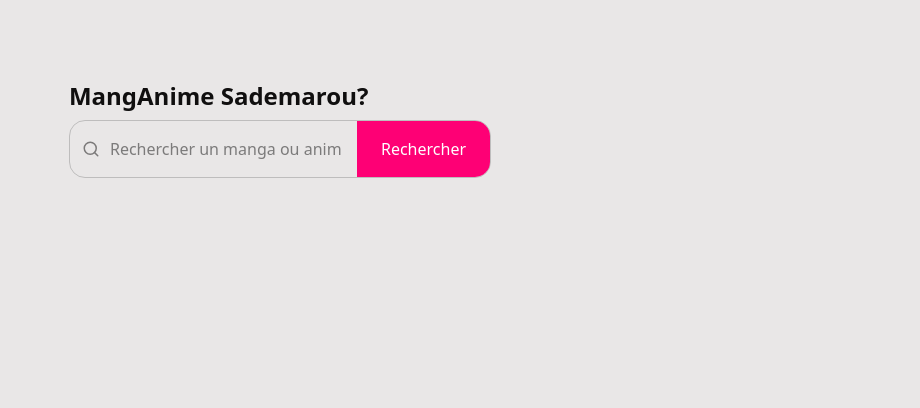
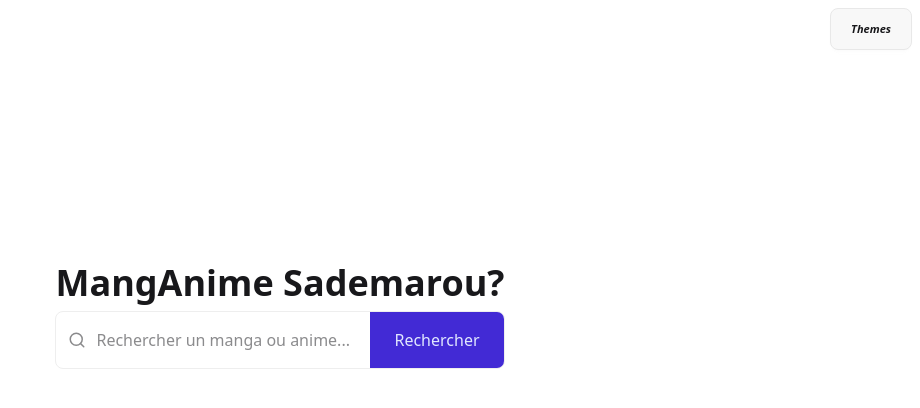
Before and after one commit to Matty-H/MangAnimeDB, a React (Vite) app: page / in a window 1280 px wide. Shown: the top 408 px of the page, without its empty margins (360-1280 px from the left). Built offline with nearby package versions, Linux system fonts and the light colour scheme.

Commit message:
Add theme selector

```diff
--- a/frontend/src/components/home/home.tsx
+++ b/frontend/src/components/home/home.tsx
@@ -3,9 +3,9 @@ import SearchBar from '../searchBar/searchBar';
 
 function Home() {
   return (
-    <div className="min-h-screen flex justify-center p-8">
+    <div className="min-h-screen flex justify-center items-center p-8 pb-50">
       <div className="p-12">
-        <header className="text-2xl font-semibold mb-2">
+        <header className="text-4xl max-w-3xl mx-auto text-center font-semibold mb-2">
           <h1>MangAnime Sademarou?</h1>
         </header>
         <main>
--- a/frontend/src/components/workInfo/ui/badge.tsx
+++ b/frontend/src/components/ui/badge.tsx
@@ -1,5 +1,5 @@
 import React from 'react';
-import { WorkStatus, AnimeFidelity, RelationType } from '../../../types';
+import { WorkStatus, AnimeFidelity, RelationType } from '../../types';
 import { Play, Square, Pause, XCircle, CheckCircle, X, PenTool, Info } from 'lucide-react';
 
 export type BadgeVariant =
--- /dev/null
+++ b/frontend/src/components/ui/header.tsx
@@ -0,0 +1,67 @@
+import React, { useEffect, useState } from "react";
+
+const themes = [
+  { name: "light", color: "#FFFFFF" },
+  { name: "cupcake", color: "#F3C5C5" },
+  { name: "bumblebee", color: "#F7D800" },
+  { name: "emerald", color: "#10B981" },
+  { name: "corporate", color: "#3B82F6" },
+  { name: "synthwave", color: "#8A2BE2" },
+  { name: "retro", color: "#FF6347" },
+  { name: "cyberpunk", color: "#00F9A8" },
+  { name: "valentine", color: "#FF1493" },
+  { name: "halloween", color: "#FF4500" },
+  { name: "garden", color: "#4CAF50" },
+  { name: "forest", color: "#2E8B57" },
+  { name: "lofi", color: "#D3D3D3" },
+  { name: "pastel", color: "#FFD1DC" },
+  { name: "fantasy", color: "#D4AF37" },
+  { name: "wireframe", color: "#D3D3D3" },
+  { name: "luxury", color: "#000000" },
+  { name: "dracula", color: "#282A36" },
+  { name: "cmyk", color: "#F6A800" },
+  { name: "autumn", color: "#F4A300" },
+  { name: "business", color: "#1E40AF" },
+  { name: "night", color: "#1E1E1E" },
+  { name: "coffee", color: "#6B4226" },
+  { name: "winter", color: "#00BFFF" },
+  { name: "dim", color: "#2F4F4F" },
+  { name: "nord", color: "#2E3440" },
+  { name: "sunset", color: "#FF6347" },
+  { name: "caramellatte", color: "#D2B48C" },
+  { name: "silk", color: "#F5F5F5" },
+];
+
+const ThemeSelector = () => {
+  const [selectedTheme, setSelectedTheme] = useState(() => {
+    return localStorage.getItem("selectedTheme") || "light";
+  });
+
+  useEffect(() => {
+    document.documentElement.setAttribute("data-theme", selectedTheme);
+    localStorage.setItem("selectedTheme", selectedTheme);
+  }, [selectedTheme]);
+
+  return (
+    <div className="absolute top-2 right-2 z-50">
+      <details className="dropdown dropdown-left dropdown-start">
+        <summary className="btn btn-xs italic rounded-lg p-5">Themes</summary>
+        <div className="dropdown-content bg-base-100 border border-base-300 rounded-lg shadow-md p-3 flex gap-2 max-h-sm">
+          {themes.map(({ name, color }) => (
+            <button
+              key={name}
+              onClick={() => setSelectedTheme(name)}
+              title={name}
+              className={`w-5 h-5 rounded-full border ${
+                selectedTheme === name ? "border-black" : "border-gray-300"
+              } hover:opacity-80 cursor-pointer`}
+              style={{ backgroundColor: color }}
+            />
+          ))}
+        </div>
+      </details>
+    </div>
+  );
+};
+
+export default ThemeSelector;
--- a/frontend/src/components/workInfo/animeInfoCard.tsx
+++ b/frontend/src/components/workInfo/animeInfoCard.tsx
@@ -1,7 +1,7 @@
 import React, { useState } from 'react';
 import { AnimeWork, WorkStatus, AnimeFidelity, RelationType, AdaptationType } from '../../types';
 import { Info, Calendar, Tv, Film, BarChart2, Plus, Pencil, Check, X } from 'lucide-react';
-import Badge from './ui/badge';
+import Badge from '../ui/badge';
 
 interface AnimeInfoCardProps {
   anime?: AnimeWork;
@@ -51,53 +51,6 @@ const AnimeInfoCard: React.FC<AnimeInfoCardProps> = ({
     : (anime.status === WorkStatus.ONGOING ? 'présent' : 'N/A');
   const airYears = startYear === endYear ? startYear : `${startYear} - ${endYear}`;
 
-  const handleSaveAnime = async () => {
-    if (!editedAnime) return;
-
-    try {
-      const res = await fetch(`/api/anime/${anime.id}`, {
-        method: 'PUT',
-        headers: { 'Content-Type': 'application/json' },
-        body: JSON.stringify(editedAnime),
-      });
-
-      const data = await res.json();
-      setApiResponse(JSON.stringify(data, null, 2));
-
-      if (!res.ok) throw new Error(`Erreur: ${res.status}`);
-
-      setIsEditing(false);
-    } catch (err) {
-      console.error('Erreur de mise à jour:', err);
-      setApiResponse(`Erreur: ${err.message}`);
-      alert(`Erreur lors de la sauvegarde: ${err.message}`);
-    }
-  };
-
-  const handleSaveSeason = async (seasonId: string) => {
-    const seasonToUpdate = editedSeasons.find(s => s.id === seasonId);
-    if (!seasonToUpdate) return;
-
-    try {
-      const res = await fetch(`/api/anime/season/${seasonId}`, {
-        method: 'PUT',
-        headers: { 'Content-Type': 'application/json' },
-        body: JSON.stringify(seasonToUpdate),
-      });
-
-      const data = await res.json();
-      setApiResponse(JSON.stringify(data, null, 2));
-
-      if (!res.ok) throw new Error(`Erreur: ${res.status}`);
-
-      setEditingSeasonId(null);
-    } catch (err) {
-      console.error('Erreur de mise à jour de la saison:', err);
-      setApiResponse(`Erreur: ${err.message}`);
-      alert(`Erreur lors de la sauvegarde de la saison: ${err.message}`);
-    }
-  };
-
   const handleFieldChange = (field: keyof AnimeWork, value: any) => {
     if (!editedAnime) return;
     setEditedAnime({ ...editedAnime, [field]: value });
@@ -144,7 +97,7 @@ const AnimeInfoCard: React.FC<AnimeInfoCardProps> = ({
           <div>
             {isEditing ? (
               <div className="flex gap-2">
-                <button className="btn btn-sm btn-success" onClick={handleSaveAnime}>
+                <button className="btn btn-sm btn-success">
                   <Check size={16} /> Sauvegarder
                 </button>
                 <button className="btn btn-sm btn-outline" onClick={() => setIsEditing(false)}>
@@ -359,9 +312,7 @@ const AnimeInfoCard: React.FC<AnimeInfoCardProps> = ({
 
                           <div className="col-span-2 mt-2 flex justify-end gap-2">
                             <button
-                              className="btn btn-sm btn-success"
-                              onClick={() => handleSaveSeason(season.id)}
-                            >
+                              className="btn btn-sm btn-success">
                               <Check size={16} /> Sauvegarder
                             </button>
                             <button
--- a/frontend/src/components/workInfo/mangaInfoCard.tsx
+++ b/frontend/src/components/workInfo/mangaInfoCard.tsx
@@ -1,7 +1,7 @@
 import React, { useState } from 'react';
 import { MangaWork, WorkStatus, MangaPart } from '../../types';
 import { BookOpen, Calendar, BookmarkPlus, Info, Plus, Pencil, Check, X } from 'lucide-react';
-import Badge from './ui/badge';
+import Badge from '../ui/badge';
 
 interface MangaInfoCardProps {
   manga?: MangaWork;
@@ -56,53 +56,6 @@ const MangaInfoCard: React.FC<MangaInfoCardProps> = ({
     : (manga.status === WorkStatus.ONGOING ? 'présent' : 'N/A');
   const publicationYears = startYear === endYear ? startYear : `${startYear} - ${endYear}`;
 
-  const handleSaveManga = async () => {
-    if (!editedManga) return;
-
-    try {
-      const res = await fetch(`/api/manga/${manga.id}`, {
-        method: 'PUT',
-        headers: { 'Content-Type': 'application/json' },
-        body: JSON.stringify(editedManga),
-      });
-
-      const data = await res.json();
-      setApiResponse(JSON.stringify(data, null, 2));
-
-      if (!res.ok) throw new Error(`Erreur: ${res.status}`);
-
-      setIsEditing(false);
-    } catch (err) {
-      console.error('Erreur de mise à jour:', err);
-      setApiResponse(`Erreur: ${err.message}`);
-      alert(`Erreur lors de la sauvegarde: ${err.message}`);
-    }
-  };
-
-  const handleSavePart = async (partId: string) => {
-    const partToUpdate = editedParts.find(p => p.id === partId);
-    if (!partToUpdate) return;
-
-    try {
-      const res = await fetch(`/api/manga/part/${partId}`, {
-        method: 'PUT',
-        headers: { 'Content-Type': 'application/json' },
-        body: JSON.stringify(partToUpdate),
-      });
-
-      const data = await res.json();
-      setApiResponse(JSON.stringify(data, null, 2));
-
-      if (!res.ok) throw new Error(`Erreur: ${res.status}`);
-
-      setEditingPartId(null);
-    } catch (err) {
-      console.error('Erreur de mise à jour de la partie:', err);
-      setApiResponse(`Erreur: ${err.message}`);
-      alert(`Erreur lors de la sauvegarde de la partie: ${err.message}`);
-    }
-  };
-
   const handleFieldChange = (field: keyof MangaWork, value: any) => {
     if (!editedManga) return;
     setEditedManga({ ...editedManga, [field]: value });
@@ -156,7 +109,7 @@ const MangaInfoCard: React.FC<MangaInfoCardProps> = ({
           <div>
             {isEditing ? (
               <div className="flex gap-2">
-                <button className="btn btn-sm btn-success" onClick={handleSaveManga}>
+                <button className="btn btn-sm btn-success">
                   <Check size={16} /> Sauvegarder
                 </button>
                 <button className="btn btn-sm btn-outline" onClick={() => setIsEditing(false)}>
@@ -333,7 +286,7 @@ const MangaInfoCard: React.FC<MangaInfoCardProps> = ({
                             </div>
                           </div>
                           <div className="flex gap-2 items-start">
-                            <button className="btn btn-sm btn-success" onClick={() => handleSavePart(part.id)}>
+                            <button className="btn btn-sm btn-success">
                               <Check size={16} />
                             </button>
                             <button className="btn btn-sm btn-outline" onClick={() => setEditingPartId(null)}>
--- a/frontend/src/main.tsx
+++ b/frontend/src/main.tsx
@@ -2,6 +2,7 @@ import React from 'react';
 import ReactDOM from 'react-dom/client';
 import { routeTree } from './routeTree.gen';
 import { createRouter, RouterProvider } from '@tanstack/react-router';
+import Header from './components/ui/header';
 import './style.css';
 
 const router = createRouter({ routeTree });
@@ -17,6 +18,7 @@ if (rootElement) {
   const root = ReactDOM.createRoot(rootElement);
   root.render(
     <React.StrictMode>
+      <Header />
       <RouterProvider router={router} />
     </React.StrictMode>,
   );
--- a/index.html
+++ b/index.html
@@ -10,13 +10,13 @@
         const themes = [
           "light", "cupcake", "bumblebee", "emerald", "corporate",
           "synthwave", "retro", "cyberpunk", "valentine", "halloween", "garden",
-          "forest", "aqua", "lofi", "pastel", "fantasy", "wireframe",
-          "luxury", "dracula", "cmyk", "autumn", "business", "acid", "lemonade",
-          "night", "coffee", "winter", "dim", "nord", "sunset", "caramellatte",
-          "abyss", "silk"
+          "forest", "lofi", "pastel", "fantasy", "wireframe",
+          "luxury", "dracula", "cmyk", "autumn", "business",
+          "night", "coffee", "winter", "dim", "nord", "sunset", "caramellatte", "silk"
         ];
         const randomTheme = themes[Math.floor(Math.random() * themes.length)];
         document.documentElement.setAttribute("data-theme", randomTheme);
+        window.selectedTheme = randomTheme; // rendre le thème accessible globalement
       })();
     </script>
   </head>
```
Also changed, not shown: 1 other file (tests, documents, lock files or other folders).
